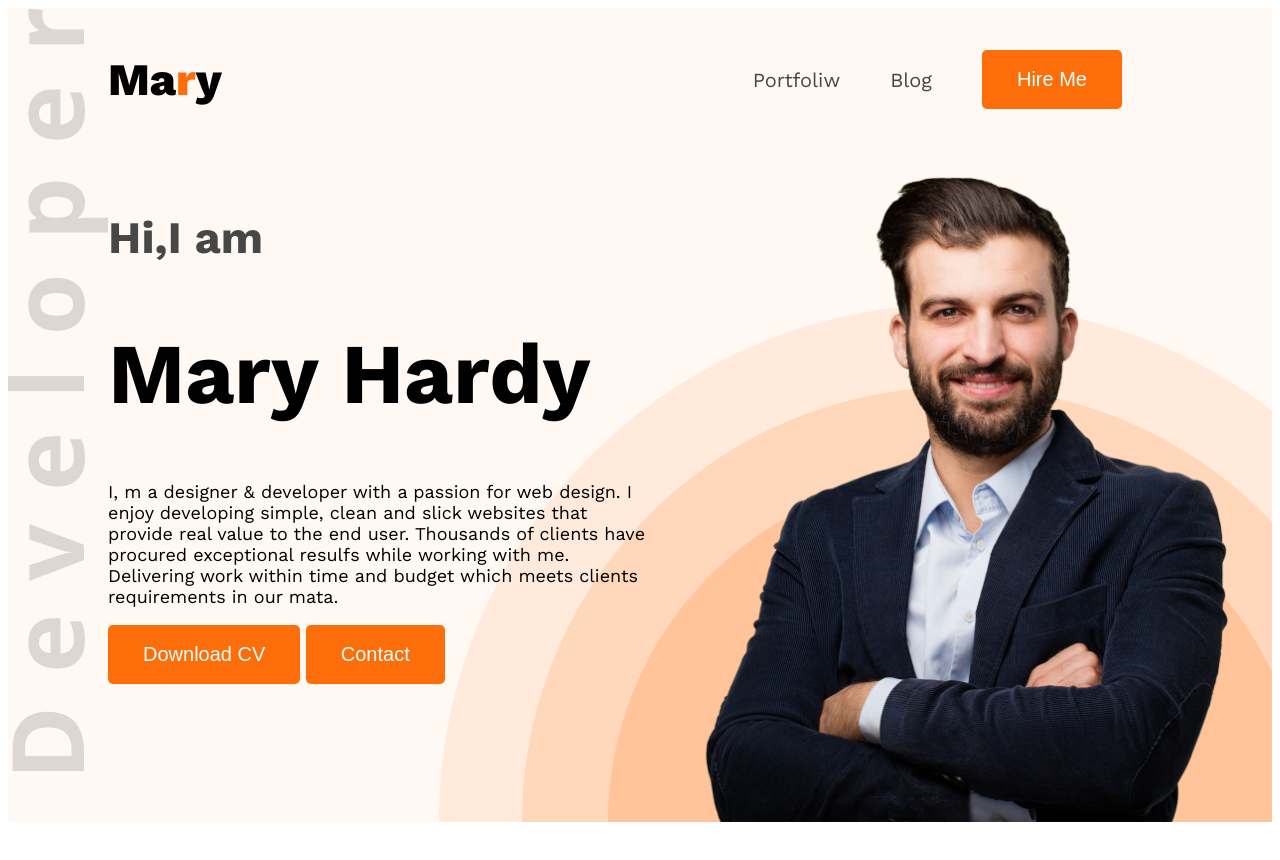
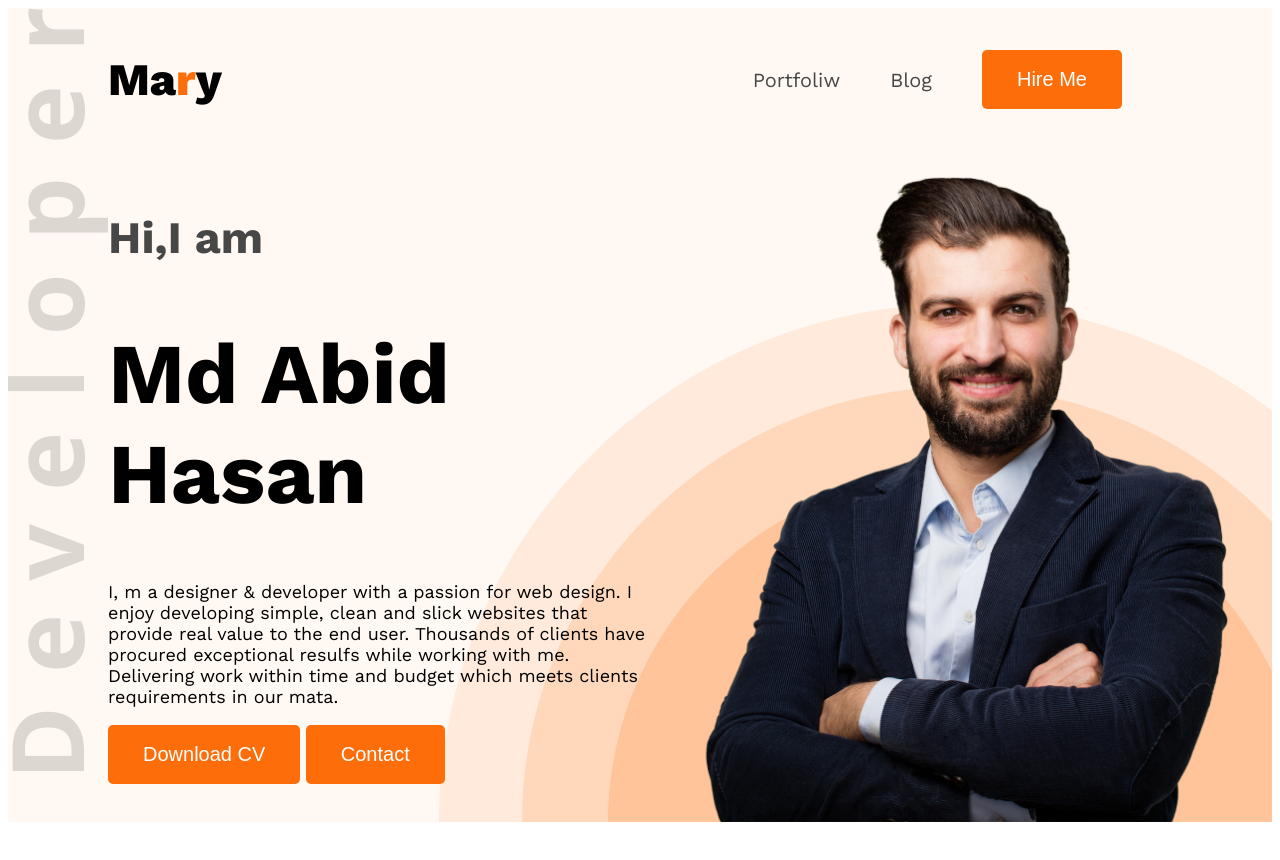
Before and after one commit to abid129456/web-developar-portfoliw, a plain HTML site: page index.html in a window 1280 px wide. Shown: the top 860 px of the page. Drawn offline with nearby package versions, Linux system fonts and the light colour scheme.

```diff
--- a/index.html
+++ b/index.html
@@ -22,7 +22,7 @@
         <div class="banner">
             <div class="banner-content">
                <h4 class="banner-greetings dark-2">Hi,I am</h4>
-               <h1 class="banner-title">Mary Hardy</h1>
+               <h1 class="banner-title">Md Abid Hasan</h1>
                <p class="banner-discription">
                     I, m a designer & developer with a passion for web design. I enjoy developing simple, clean and slick websites that provide real value to the end user. Thousands of clients have procured exceptional resulfs while working with me. Delivering work within time and budget which meets clients requirements in our mata.
                </p>
```
